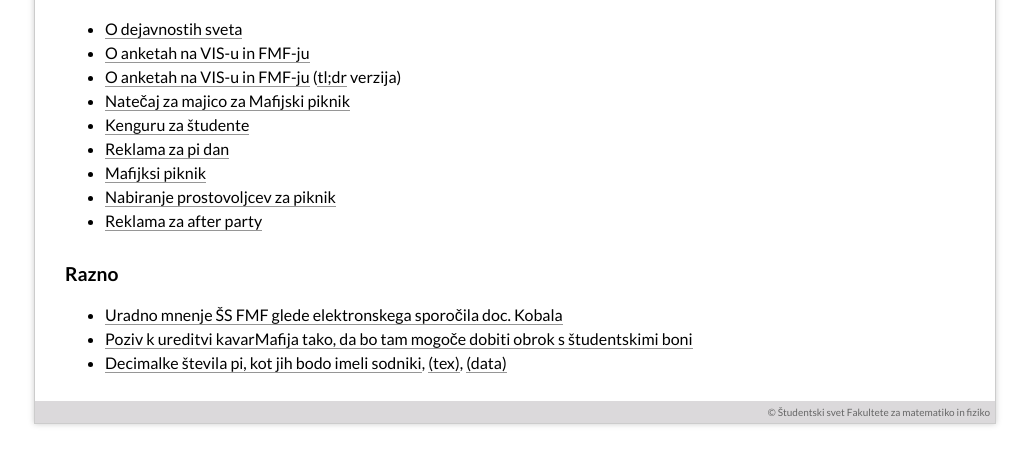
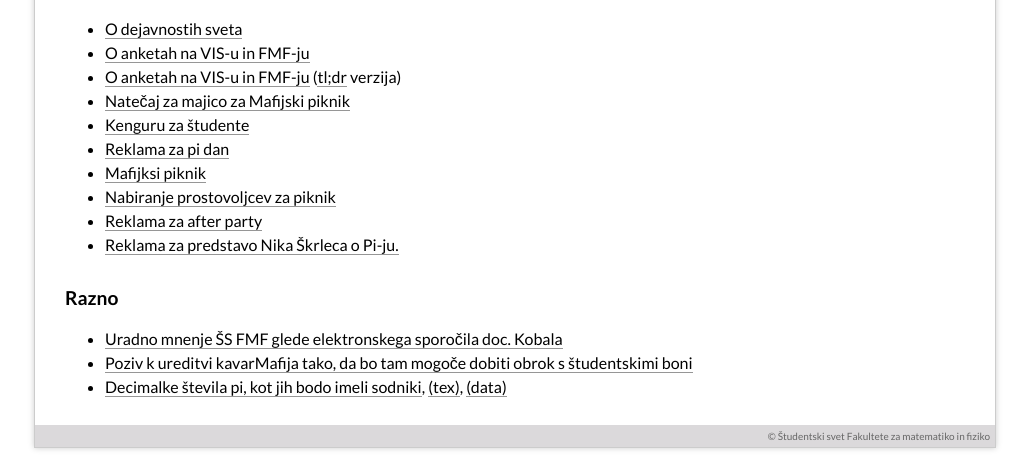
Before and after one commit to FMF-studenti/studentski-svet, a PHP site: page /legal in a window 1280 px wide. Shown: the part 903-1376 px from the top of the page, without its empty margins (125-1154 px from the left). Before the commit the page ends 1329 px from the top, so only its background shows below. Run offline with PHP 8.4, Linux system fonts and the light colour scheme.

Commit message:
Pi predstava plakat.

```diff
--- a/legal.php
+++ b/legal.php
@@ -59,6 +59,7 @@
   <li><a href="/dokumenti/plakati/mafijski_piknik.pdf">Mafijksi piknik</a></li>
   <li><a href="/dokumenti/plakati/mafijski_piknik_prostovoljci.pdf">Nabiranje prostovoljcev za piknik</a></li>
   <li><a href="/dokumenti/plakati/mafijski_piknik_after.pdf">Reklama za after party</a></li>
+  <li><a href="/dokumenti/plakati/pi_predstava.pdf">Reklama za predstavo Nika Škrleca o Pi-ju.</a></li>
 </ul>
 
 <h2>Razno</h2>
```
Also changed, not shown: 1 other file.
